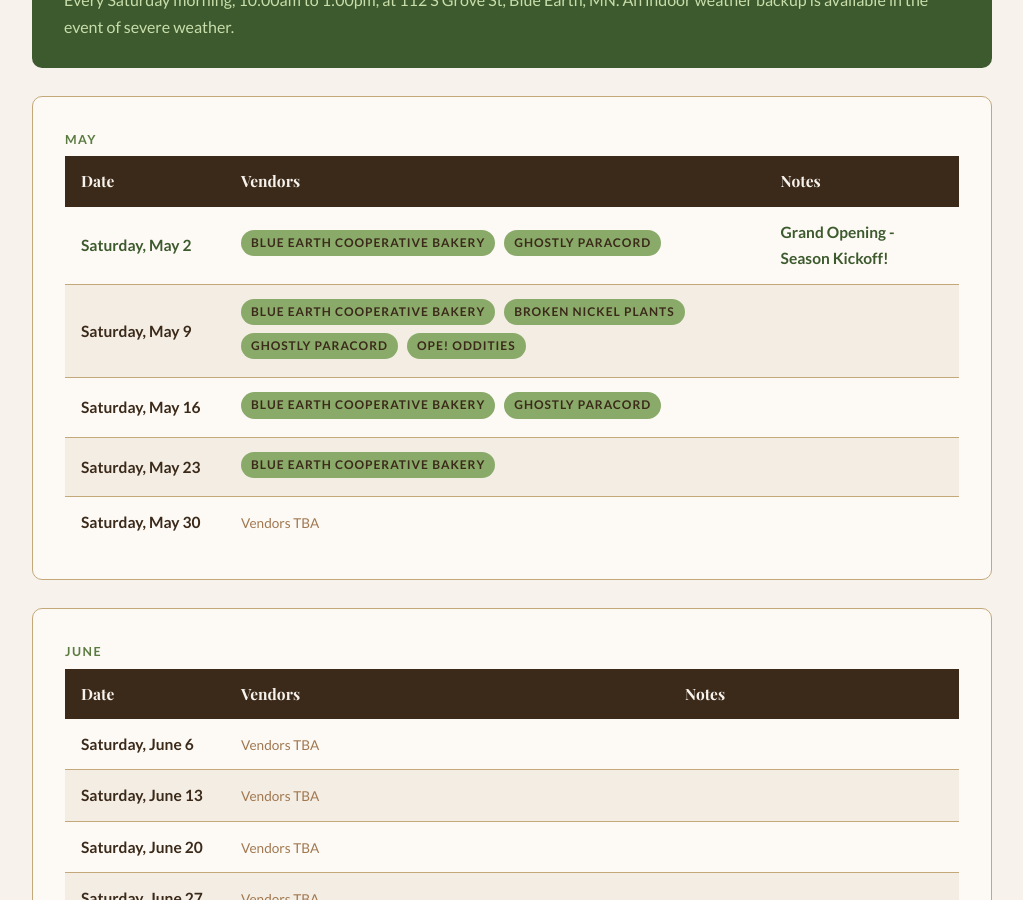
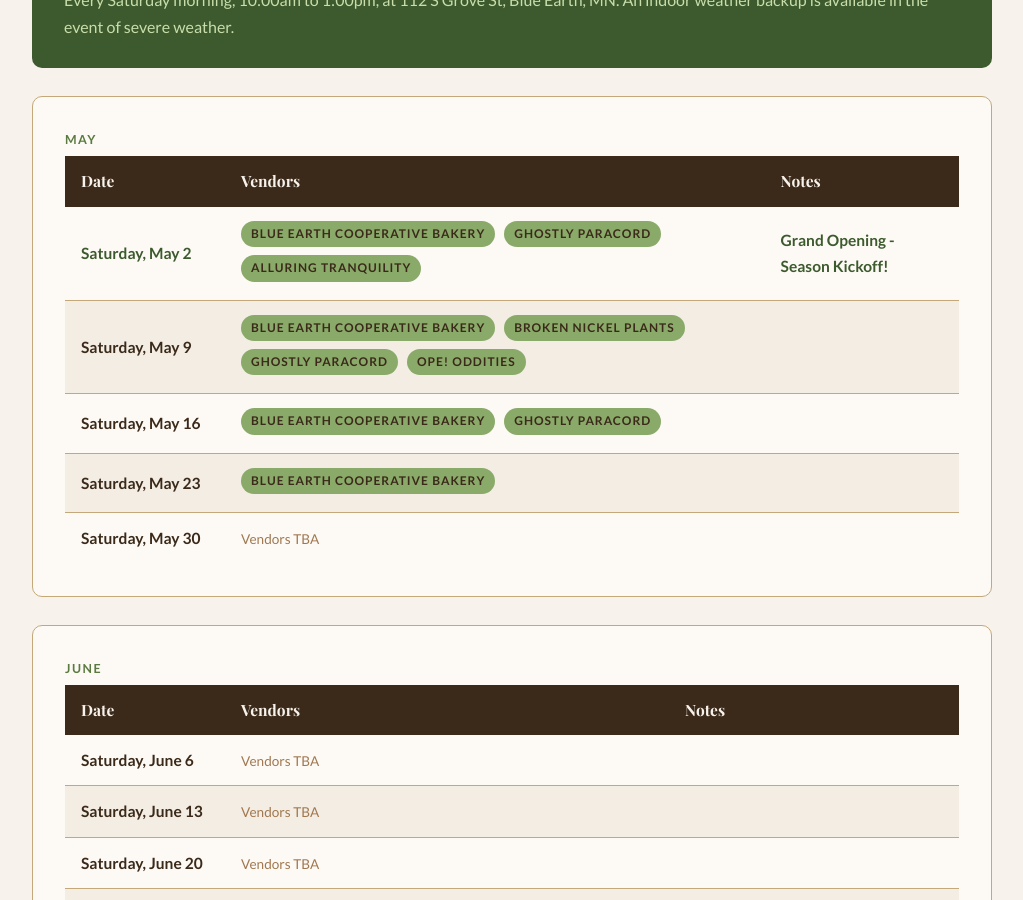
Before and after one commit to blueearthcommunitymarket/blueearthcommunitymarket.github.io, a Jekyll site: the page built from calendar/index.html, in a window 1280 px wide and 900 px high, scrolled down 374 px. Shown: the whole window, without its empty margins (128-1151 px from the left). Built offline with Jekyll 4.4.1, drawn with Linux system fonts in a browser that asks for light colours; some web fonts are replaced.

Commit message:
Add Alluring Tranquility (Faith Kamm) to tracker and May 2 calendar

```diff
--- a/calendar/index.html
+++ b/calendar/index.html
@@ -32,6 +32,7 @@
                     <td>
                         <span class="tag">Blue Earth Cooperative Bakery</span>
                         <span class="tag">Ghostly Paracord</span>
+                        <span class="tag">Alluring Tranquility</span>
                     </td>
                     <td class="grand-opening">Grand Opening - Season Kickoff!</td>
                 </tr>
```
